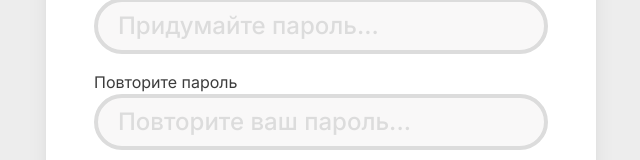
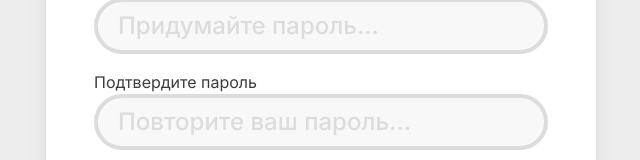
Before and after one commit to sonyaflexx/bank-app, a React (Vite) app in the folder frontend/: page /sign-up in a window 1280 px wide. Shown: the part 430-590 px from the top of the page, without its empty margins (319-959 px from the left). Built offline with nearby package versions, Linux system fonts and the light colour scheme.

Commit message:
поправил

```diff
--- a/frontend/src/pages/Auth/SignUp.jsx
+++ b/frontend/src/pages/Auth/SignUp.jsx
@@ -57,7 +57,7 @@ export default function SignIn() {
                     error={errors.password}
                 />
                 <AuthInput
-                    label="Повторите пароль"
+                    label="Подтвердите пароль"
                     type="password"
                     name="confirmPassword"
                     placeholder="Повторите ваш пароль..."
```
